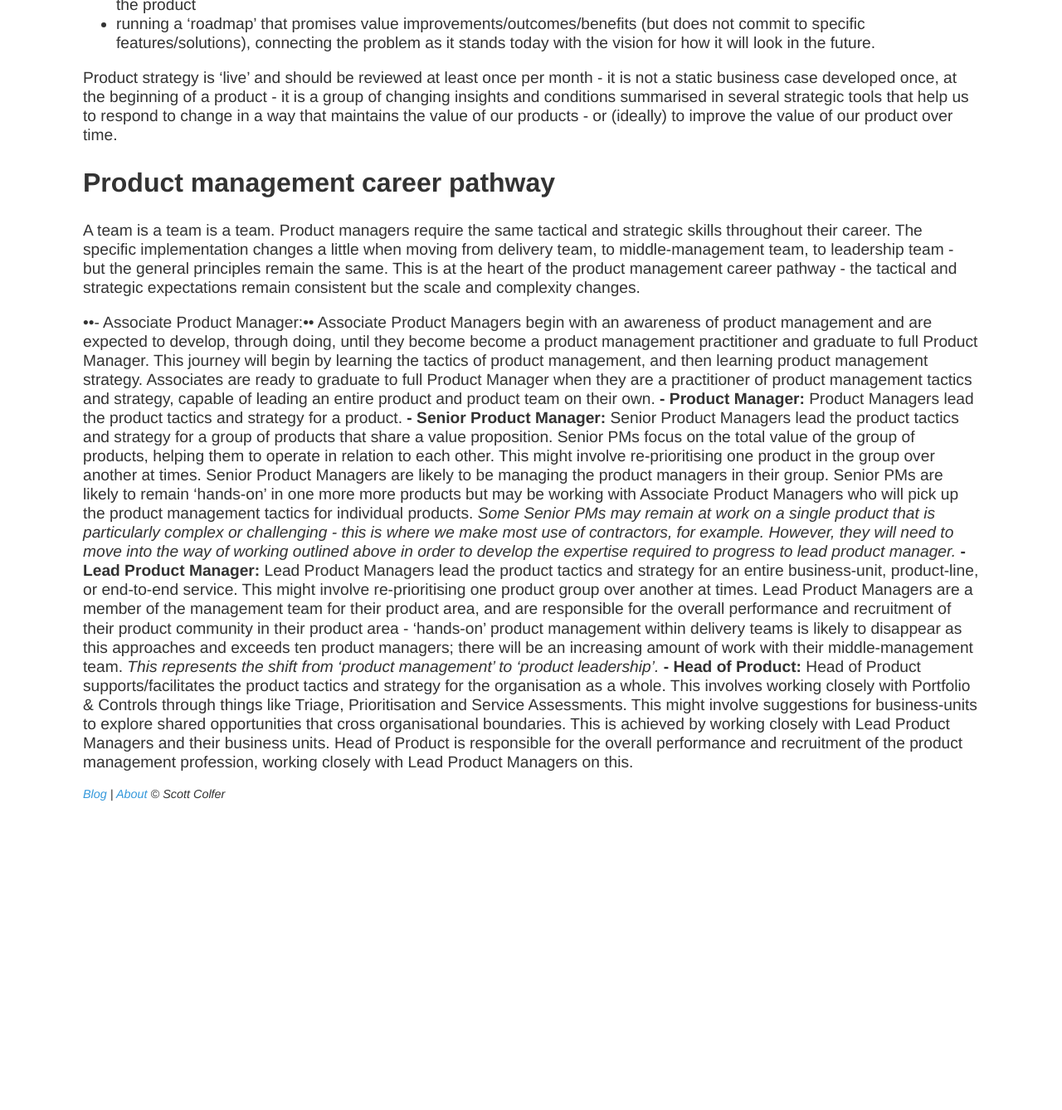
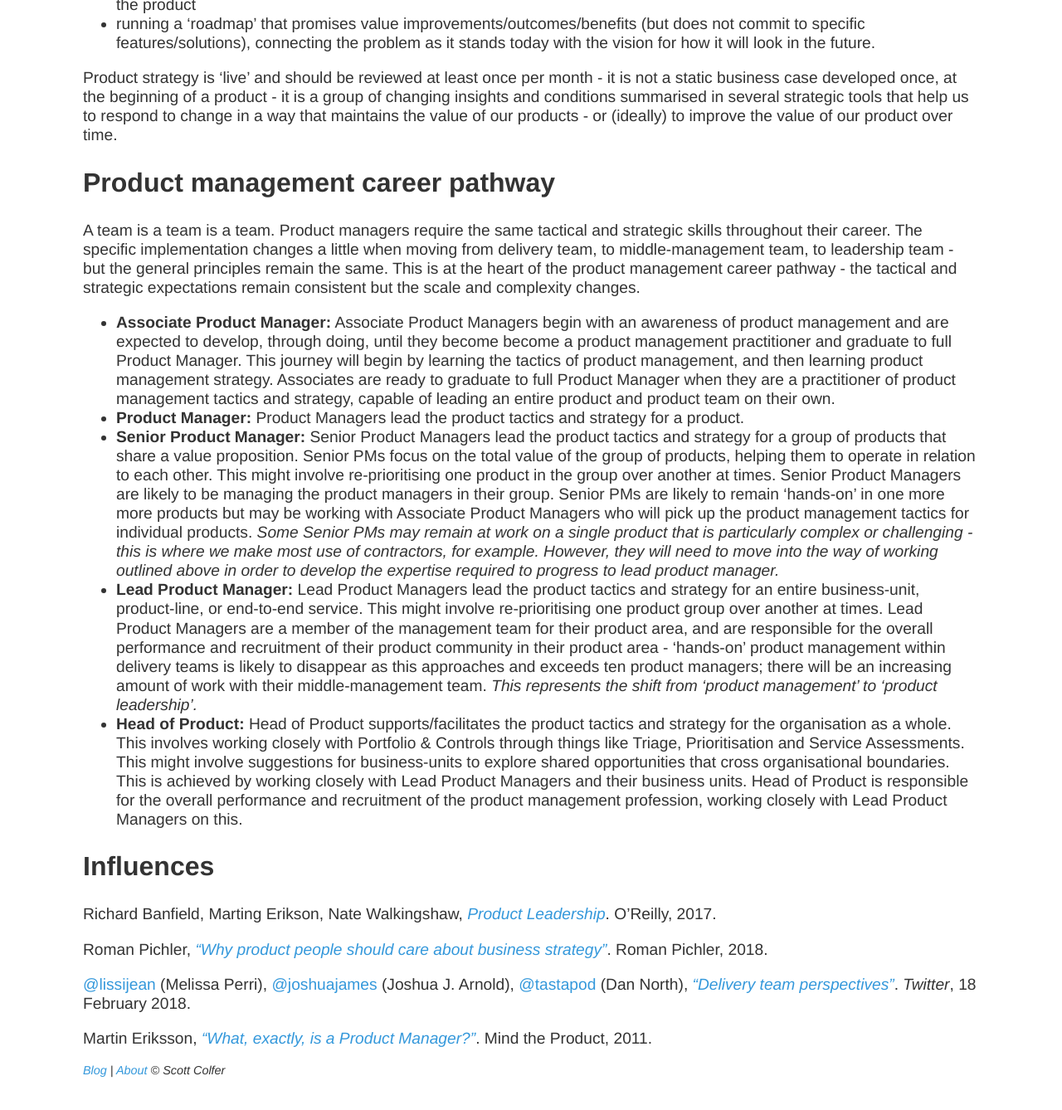
Before and after one commit to scottcolfer/scottcolfer.github.io, a Jekyll site: the page built from _posts/2019-01-02- what-is-product-management.md, in a window 1280 px wide and 1400 px high, scrolled down 2781 px. Shown: the top 1338 px of the window at 83% size. Built offline with Jekyll 4.4.1, drawn with Linux system fonts in a browser that asks for light colours; before the commit the page ends 3847 px from its top, so only the background shows below that.

Commit message:
Update 2019-01-02- what-is-product-management.md

```diff
--- a/_posts/2019-01-02- what-is-product-management.md
+++ b/_posts/2019-01-02- what-is-product-management.md
@@ -76,8 +76,18 @@ Product strategy is ‘live’ and should be reviewed at least once per month -
 
 A team is a team is a team. Product managers require the same tactical and strategic skills throughout their career. The specific implementation changes a little when moving from delivery team, to middle-management team, to leadership team - but the general principles remain the same. This is at the heart of the product management career pathway - the tactical and strategic expectations remain consistent but the scale and complexity changes.
 
-••- Associate Product Manager:•• Associate Product Managers begin with an awareness of product management and are expected to develop, through doing, until they become become a product management practitioner and graduate to full Product Manager. This journey will begin by learning the tactics of product management, and then learning product management strategy. Associates are ready to graduate to full Product Manager when they are a practitioner of product management tactics and strategy, capable of leading an entire product and product team on their own.
-**- Product Manager:** Product Managers lead the product tactics and strategy for a product.
-**- Senior Product Manager:** Senior Product Managers lead the product tactics and strategy for a group of products that share a value proposition. Senior PMs focus on the total value of the group of products, helping them to operate in relation to each other. This might involve re-prioritising one product in the group over another at times. Senior Product Managers are likely to be managing the product managers in their group. Senior PMs are likely to remain ‘hands-on’ in one more more products but may be working with Associate Product Managers who will pick up the product management tactics for individual products. *Some Senior PMs may remain at work on a single product that is particularly complex or challenging - this is where we make most use of contractors, for example. However, they will need to move into the way of working outlined above in order to develop the expertise required to progress to lead product manager.*
-**- Lead Product Manager:** Lead Product Managers lead the product tactics and strategy for an entire business-unit, product-line, or end-to-end service. This might involve re-prioritising one product group over another at times. Lead Product Managers are a member of the management team for their product area, and are responsible for the overall performance and recruitment of their product community in their product area - ‘hands-on’ product management within delivery teams is likely to disappear as this approaches and exceeds ten product managers; there will be an increasing amount of work with their middle-management team. *This represents the shift from ‘product management’ to ‘product leadership’.*
-**- Head of Product:** Head of Product supports/facilitates the product tactics and strategy for the organisation as a whole. This involves working closely with Portfolio & Controls through things like Triage, Prioritisation and Service Assessments. This might involve suggestions for business-units to explore shared opportunities that cross organisational boundaries. This is achieved by working closely with Lead Product Managers and their business units. Head of Product is responsible for the overall performance and recruitment of the product management profession, working closely with Lead Product Managers on this.
+- **Associate Product Manager:** Associate Product Managers begin with an awareness of product management and are expected to develop, through doing, until they become become a product management practitioner and graduate to full Product Manager. This journey will begin by learning the tactics of product management, and then learning product management strategy. Associates are ready to graduate to full Product Manager when they are a practitioner of product management tactics and strategy, capable of leading an entire product and product team on their own.
+- **Product Manager:** Product Managers lead the product tactics and strategy for a product.
+- **Senior Product Manager:** Senior Product Managers lead the product tactics and strategy for a group of products that share a value proposition. Senior PMs focus on the total value of the group of products, helping them to operate in relation to each other. This might involve re-prioritising one product in the group over another at times. Senior Product Managers are likely to be managing the product managers in their group. Senior PMs are likely to remain ‘hands-on’ in one more more products but may be working with Associate Product Managers who will pick up the product management tactics for individual products. *Some Senior PMs may remain at work on a single product that is particularly complex or challenging - this is where we make most use of contractors, for example. However, they will need to move into the way of working outlined above in order to develop the expertise required to progress to lead product manager.*
+- **Lead Product Manager:** Lead Product Managers lead the product tactics and strategy for an entire business-unit, product-line, or end-to-end service. This might involve re-prioritising one product group over another at times. Lead Product Managers are a member of the management team for their product area, and are responsible for the overall performance and recruitment of their product community in their product area - ‘hands-on’ product management within delivery teams is likely to disappear as this approaches and exceeds ten product managers; there will be an increasing amount of work with their middle-management team. *This represents the shift from ‘product management’ to ‘product leadership’.*
+- **Head of Product:** Head of Product supports/facilitates the product tactics and strategy for the organisation as a whole. This involves working closely with Portfolio & Controls through things like Triage, Prioritisation and Service Assessments. This might involve suggestions for business-units to explore shared opportunities that cross organisational boundaries. This is achieved by working closely with Lead Product Managers and their business units. Head of Product is responsible for the overall performance and recruitment of the product management profession, working closely with Lead Product Managers on this.
+
+## Influences
+
+Richard Banfield, Marting Erikson, Nate Walkingshaw, [*Product Leadership*](https://www.amazon.co.uk/Product-Leadership-Richard-Banfield/dp/1491960604). O'Reilly, 2017.
+
+Roman Pichler, [*"Why product people should care about business strategy"*](https://www.romanpichler.com/blog/business-strategy-and-product-strategy/). Roman Pichler, 2018.
+
+[@lissijean](https://twitter.com/lissijean) (Melissa Perri), [@joshuajames](https://twitter.com/joshuajames) (Joshua J. Arnold), [@tastapod](https://twitter.com/tastapod) (Dan North), [*"Delivery team perspectives"*](https://twitter.com/joshuajames/status/965389686116990976). *Twitter*, 18 February 2018.
+
+Martin Eriksson, [*"What, exactly, is a Product Manager?"*](https://www.mindtheproduct.com/2011/10/what-exactly-is-a-product-manager/). Mind the Product, 2011.
```
